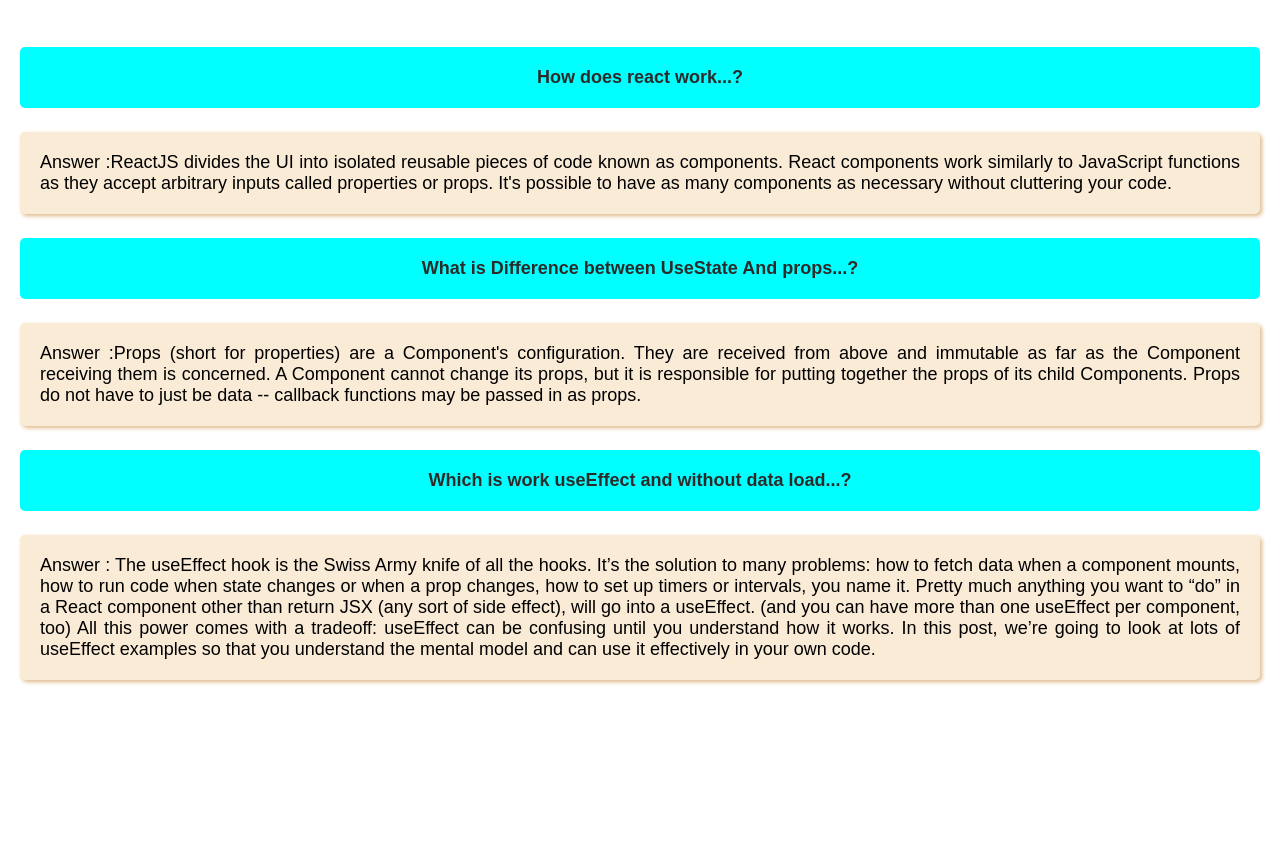
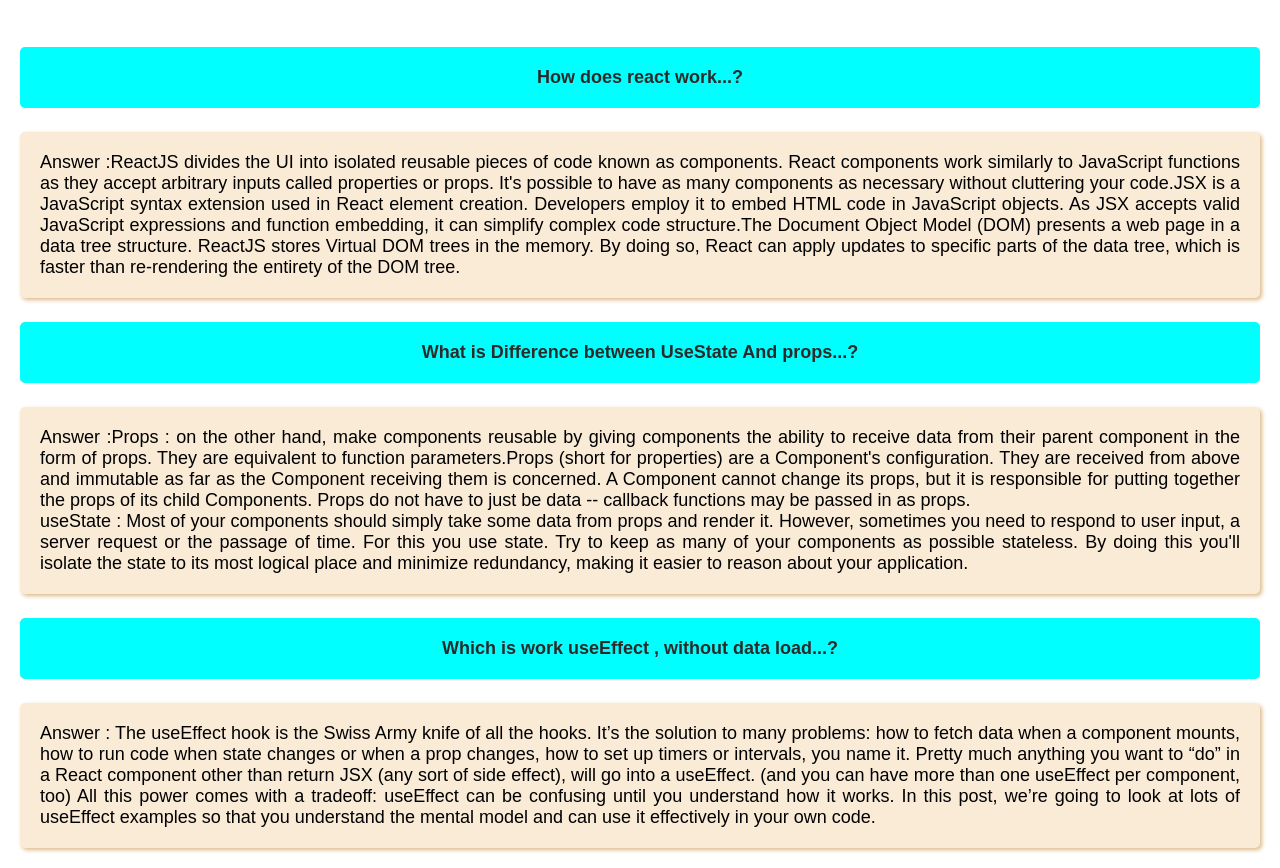
Before and after one commit to kamruzzaman22874/My-Physical-Exercise-Repo, a React (Create React App) app: page / in a window 1280 px wide. Shown: the part 840-1708 px from the top of the page. Before the commit the page ends 1540 px from the top, so only its background shows below. Built offline with nearby package versions, Linux system fonts and the light colour scheme.

Commit message:
Media Quirey for respnsive

```diff
--- a/src/Component/Blog/Blog.js
+++ b/src/Component/Blog/Blog.js
@@ -6,7 +6,7 @@
         <div className='blog-container'>
             <div>
                 <h4 className='blog-heading'>How does react work...?</h4>
-                <p className='blog-pera'>Answer :ReactJS divides the UI into isolated reusable pieces of code known as components. React components work similarly to JavaScript functions as they accept arbitrary inputs called properties or props. It's possible to have as many components as necessary without cluttering your code.</p>
+                <p className='blog-pera'>Answer :ReactJS divides the UI into isolated reusable pieces of code known as components. React components work similarly to JavaScript functions as they accept arbitrary inputs called properties or props. It's possible to have as many components as necessary without cluttering your code.JSX is a JavaScript syntax extension used in React element creation. Developers employ it to embed HTML code in JavaScript objects. As JSX accepts valid JavaScript expressions and function embedding, it can simplify complex code structure.The Document Object Model (DOM) presents a web page in a data tree structure. ReactJS stores Virtual DOM trees in the memory. By doing so, React can apply updates to specific parts of the data tree, which is faster than re-rendering the entirety of the DOM tree.</p>
 
             </div>
             <div>
@@ -14,12 +14,14 @@
                    What is Difference between UseState And props...?
                 </h4>
                 <p className='blog-pera'>
-                Answer :Props (short for properties) are a Component's configuration. They are received from above and immutable as far as the Component receiving them is concerned. A Component cannot change its props, but it is responsible for putting together the props of its child Components. Props do not have to just be data -- callback functions may be passed in as props.
+                Answer :Props : on the other hand, make components reusable by giving components the ability to receive data from their parent component in the form of props. They are equivalent to function parameters.Props (short for properties) are a Component's configuration. They are received from above and immutable as far as the Component receiving them is concerned. A Component cannot change its props, but it is responsible for putting together the props of its child Components. Props do not have to just be data -- callback functions may be passed in as props. <br />
+                useState : Most of your components should simply take some data from props and render it. However, sometimes you need to respond to user input, a server request or the passage of time. For this you use state.
+                Try to keep as many of your components as possible stateless. By doing this you'll isolate the state to its most logical place and minimize redundancy, making it easier to reason about your application.
                 </p>
             </div>
             <div>
                 <h4 className='blog-heading'>
-                    Which is work useEffect and without data load...?
+                    Which is work useEffect , without data load...?
                 </h4>
                 <p className='blog-pera'>
                 Answer : The useEffect hook is the Swiss Army knife of all the hooks. It’s the solution to many problems: how to fetch data when a component mounts, how to run code when state changes or when a prop changes, how to set up timers or intervals, you name it.
--- a/src/Component/Home/Home.js
+++ b/src/Component/Home/Home.js
@@ -20,7 +20,7 @@
     }
    const cardActivity = ()=>{
      Swal.fire(
-        'Good job!',
+        'Hello Boss!',
         'Your Activity complete !',
         'success'
       )
--- a/src/Component/Profile/Profile.css
+++ b/src/Component/Profile/Profile.css
@@ -1,5 +1,6 @@
 .profile-info{
     background-color: rgb(242, 242, 242);
+    border-radius: 5px;
 }
 .profile-img{
     width: 50px;
@@ -8,7 +9,7 @@
     margin-left: 2%;
     margin-top: 2%;
 }
-.Profile{
+.profile{
     display: flex;
 
 }
--- a/src/Component/Profile/Profile.js
+++ b/src/Component/Profile/Profile.js
@@ -4,7 +4,7 @@
 const Profile = () => {
     return (
     <div className='profile-info'>
-      <div className='Profile'>
+      <div className='profile'>
         <img className='profile-img' src="profile.jpg" alt="" />
          <div className='info-content'>
             <h3>Kamruzzaman</h3>
```
